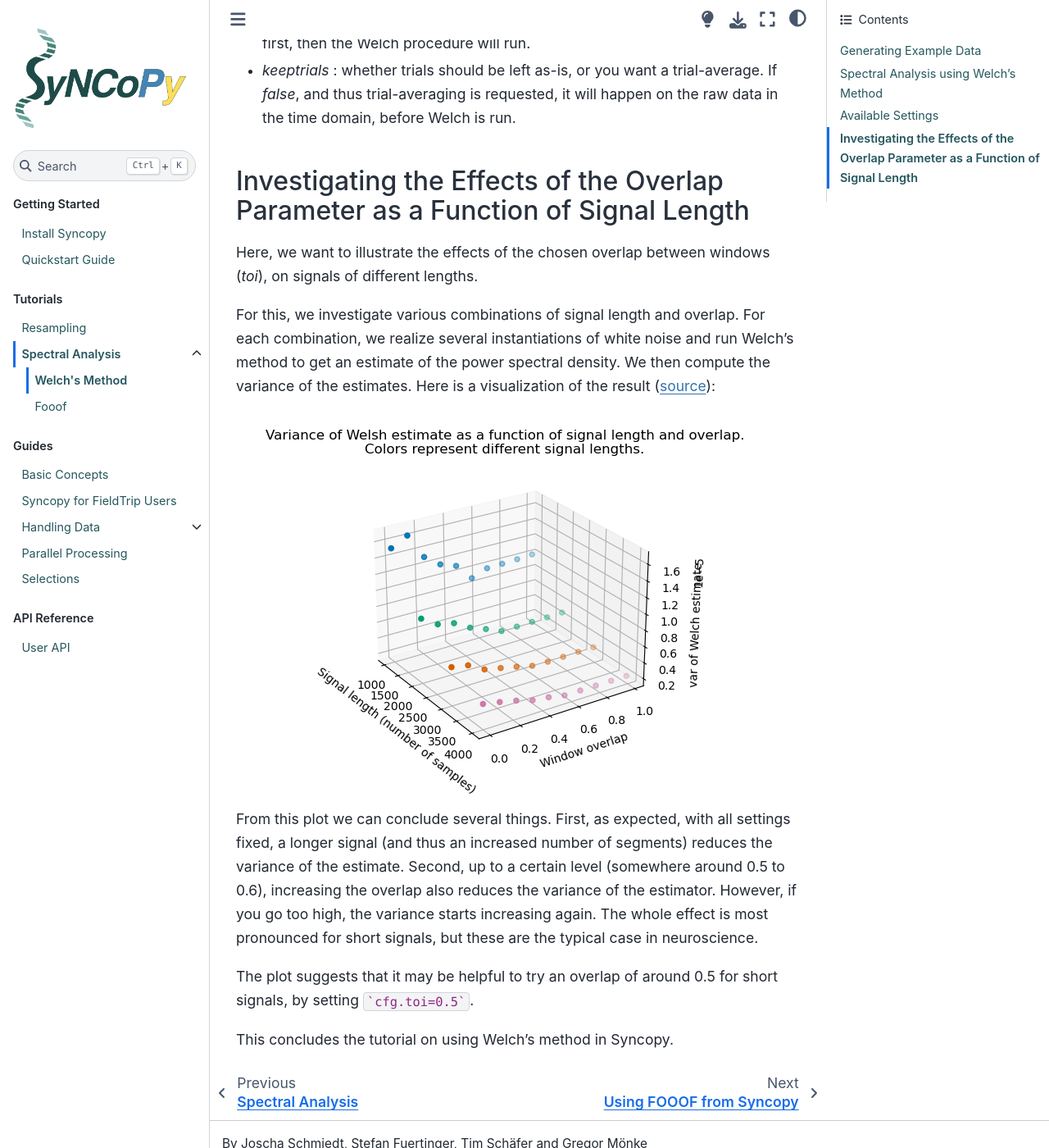
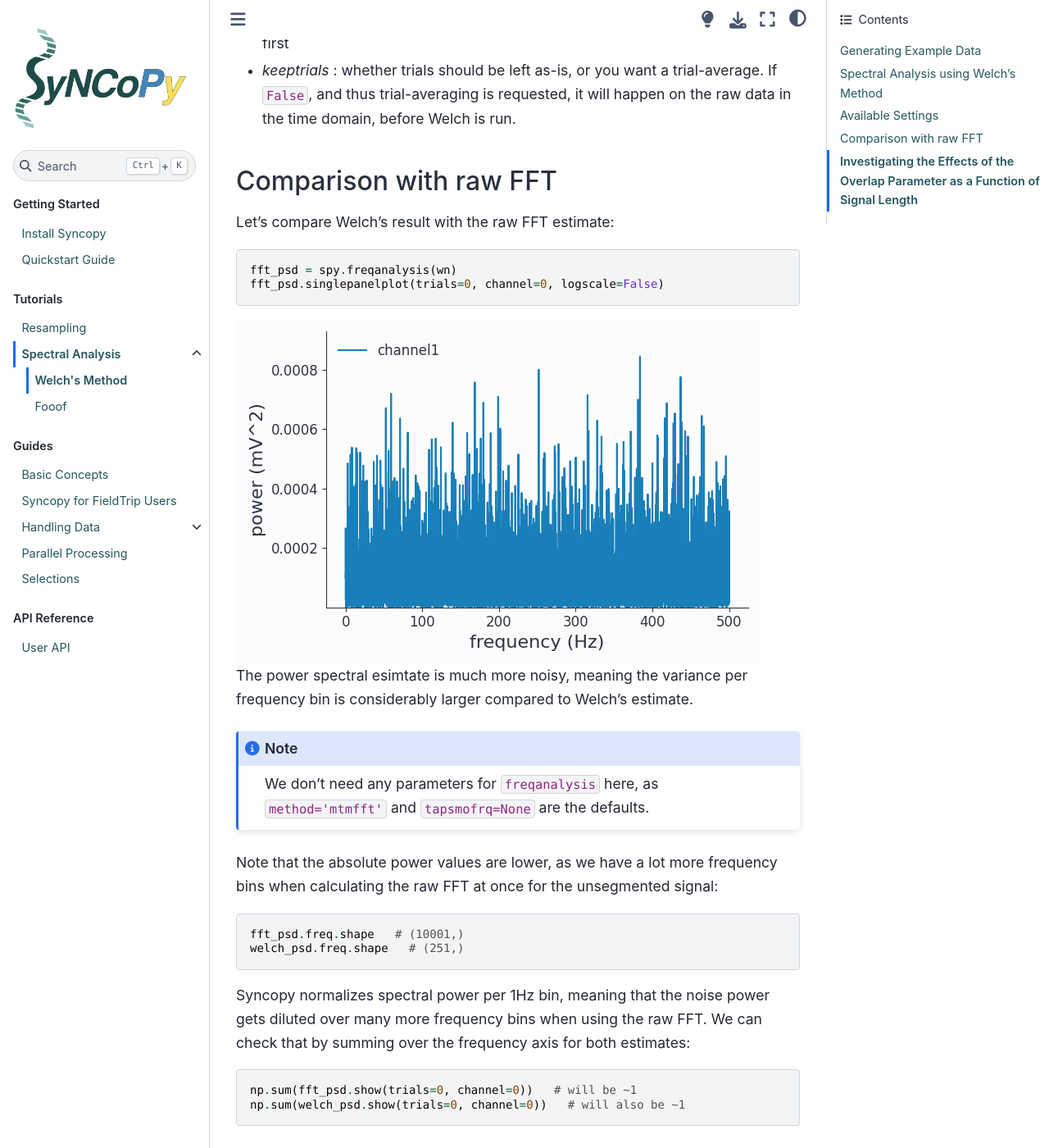
Before and after one commit to esi-neuroscience/syncopy, a Sphinx documentation site: the page built from doc/source/tutorials/welch.rst, in a window 1280 px wide and 1400 px high, scrolled down 3149 px. Shown: the whole window at 82% size. Built offline with Sphinx 7.4.7 and the Sphinx Book theme 1.1.4, drawn with Linux system fonts in a browser that asks for light colours; the version number is read from the project's files by our own code; some of the changed text lies outside the part shown.

Commit message:
DOC: Add raw fft comparison to Welch tutorial
Changes to be committed:
	modified:   doc/source/_static/welch_basic_power.png
	new file:   doc/source/_static/welch_raw_fft_power.png
	modified:   doc/source/tutorials/welch.rst

```diff
--- a/doc/source/tutorials/welch.rst
+++ b/doc/source/tutorials/welch.rst
@@ -68,10 +68,9 @@ Let's inspect the resulting `SpectralData` instance by looking at its dimensions
 The shape is as expected:
 
 * The `time` axis contains two entries, one per trial, because by default there is no trial averaging (`keeptrials` is `True`). With trial averaging, there would only be a single entry here.
-* The `taper` axis will always have size 1 for Welch, even for multi-tapering, as taper averaging must be active for Welch (`keeptapers` must be `False`), as explained in the function documentation.
-* The size of the frequency axis (`freq`, 512 here), i.e., the frequency resolution, depends on the signal length of the input windows and is thus a function of the input signal, `t_ftimwin`, `toi`, and potentially other settings (like a `foilim`, i.e. a frequency selection).
+* The `taper` axis will always have size 1 for Welch, even for multi-tapering, as tapers must be averaged for Welch's method (`keeptapers` must be `False`), as explained in the function documentation.
+* The size of the frequency axis (`freq`, 251 here), i.e., the frequency resolution, depends on the signal length of the input windows and is thus a function of the input signal, `t_ftimwin` and  `toi`, and potentially other settings (like a `foilim`, i.e. limiting the frequencies of interest).
 * The channels are unchanged, as we receive one result per channel.
-
 
 We can also visualize the power spectrum. Here we select the first of the two trials:
 
@@ -96,8 +95,33 @@ Many settings affect the outcome of a Welch run, including:
 * `t_ftimwin` : window length (a.k.a. segment length) in seconds.
 * `toi`       : overlap between windows, 0.5 = 50 percent overlap.
 * `foilim`    : frequencies of interest,  a specific frequency range, e.g. set to ``[5, 100]`` to get results between 5 to 100 Hz.
-* `taper` and `tapsmofrq` : for taper selection and multi-tapering. Note that in case of multi-tapering, the data in the windows will be averaged across the tapers first, then the Welch procedure will run.
-* `keeptrials` : whether trials should be left as-is, or you want a trial-average. If `false`, and thus trial-averaging is requested, it will happen on the raw data in the time domain, before Welch is run.
+* `taper` and `tapsmofrq` : for taper selection and multi-tapering. Note that in case of multi-tapering, the data in the windows will be averaged across the tapers first
+* `keeptrials` : whether trials should be left as-is, or you want a trial-average. If ``False``, and thus trial-averaging is requested, it will happen on the raw data in the time domain, before Welch is run.
+
+Comparison with raw FFT
+------------------------
+
+Let's compare Welch's result with the raw FFT estimate::
+
+  fft_psd = spy.freqanalysis(wn)
+  fft_psd.singlepanelplot(trials=0, channel=0, logscale=False)
+
+.. image:: ../_static/welch_raw_fft_power.png
+
+The power spectral esimtate is much more noisy, meaning the variance per frequency bin is considerably larger compared to Welch's estimate.
+
+.. note::
+   We don't need any parameters for ``freqanalysis`` here, as ``method='mtmfft'`` and ``tapsmofrq=None`` are the defaults.
+
+Note that the absolute power values are lower, as we have a lot  more frequency bins when calculating the raw FFT at once for the unsegmented signal::
+
+  fft_psd.freq.shape   # (10001,)
+  welch_psd.freq.shape   # (251,)
+
+Syncopy normalizes spectral power per 1Hz bin, meaning that the noise power gets diluted over many more frequency bins when using the raw FFT. We can check that by summing over the frequency axis for both estimates::
+
+  np.sum(fft_psd.show(trials=0, channel=0))   # will be ~1
+  np.sum(welch_psd.show(trials=0, channel=0))   # will also be ~1
 
 
 Investigating the Effects of the Overlap Parameter as a Function of Signal Length
```
Also changed, not shown: other parts of doc/source/tutorials/welch.rst (+2 -2 lines), doc/source/_static/welch_basic_power.png, doc/source/_static/welch_raw_fft_power.png (added).
